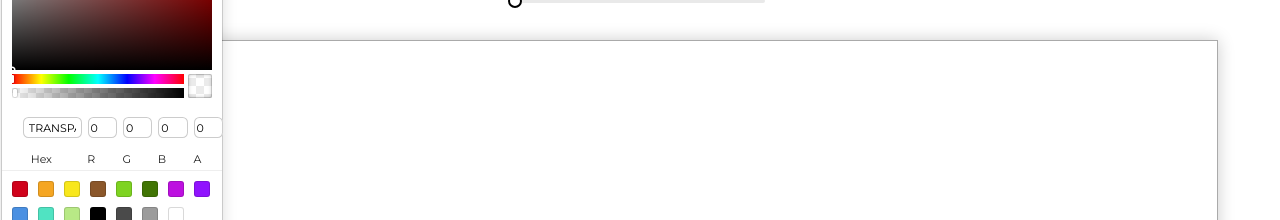
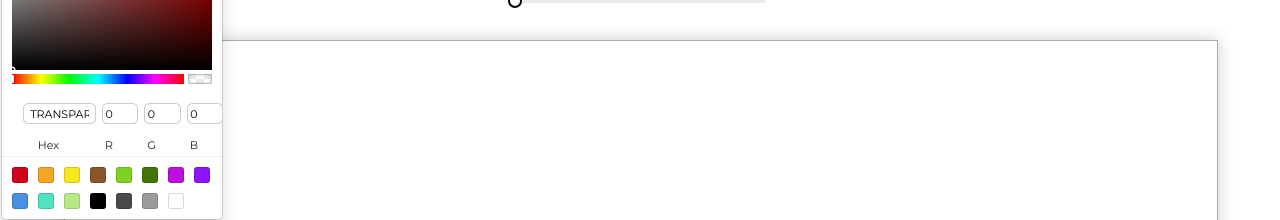
Before and after one commit to depaolif/doodledocs, a React app in the folder doodledocs-react/: page / in a window 1280 px wide. Both pictures are taken after a click on the element 30 px from the left and 371 px from the top of the page. Shown: the part 495-715 px from the top of the page. Built offline with nearby package versions, Linux system fonts and the light colour scheme.

Commit message:
removed alpha scale from colorpicker

```diff
--- a/doodledocs-react/src/components/ColorPicker.js
+++ b/doodledocs-react/src/components/ColorPicker.js
@@ -75,7 +75,7 @@ export default class ColorPicker extends Component {
         </div>
         { this.state.displayColorPicker ? <div style={ styles.popover }>
           <div style={ styles.cover } onClick={ this.handleClose }/>
-          <SketchPicker color={ this.state.color } onChange={ this.handleChange } />
+          <SketchPicker color={ this.state.color } onChange={ this.handleChange} disableAlpha={true} />
         </div> : null }
 
       </span>
```
